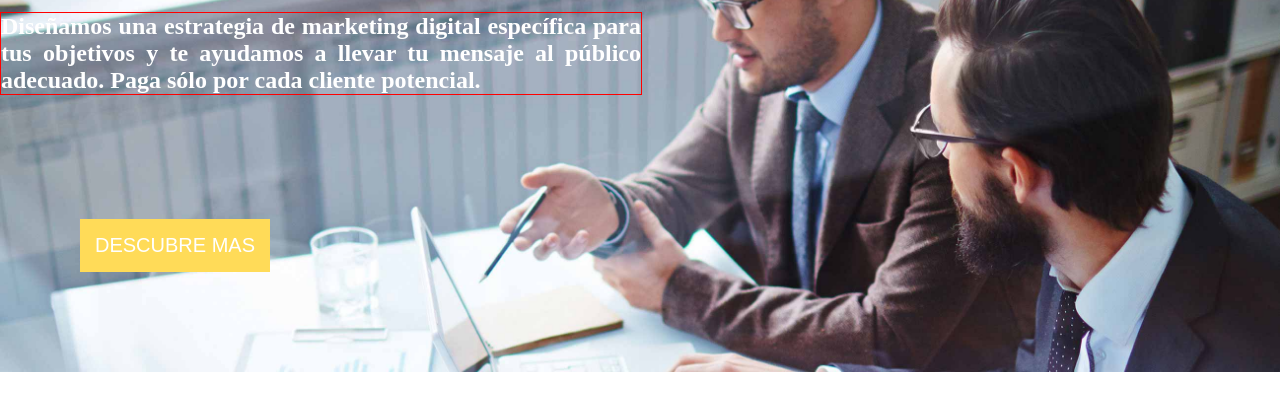
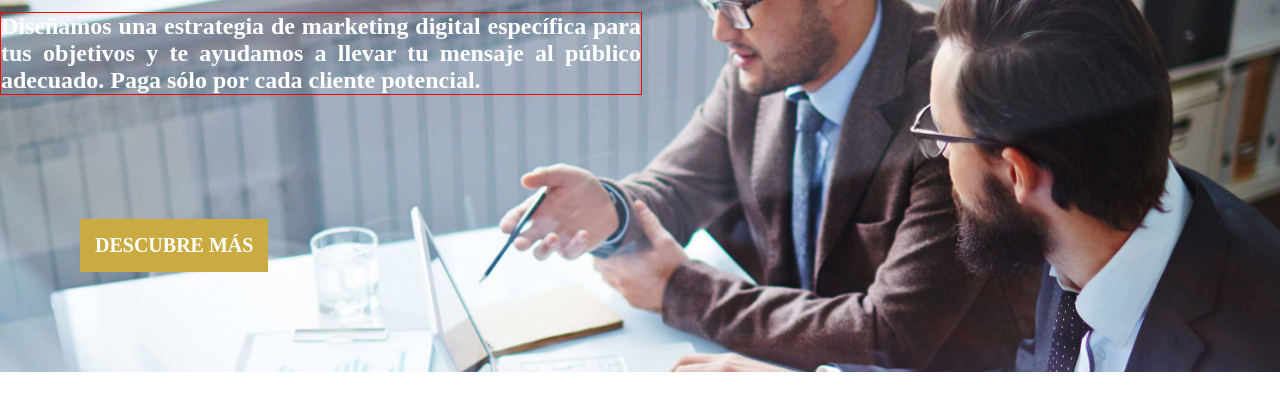
Before and after one commit to Gildedboy/curso-david, a plain HTML site: page index.html in a window 1280 px wide. Shown: the part 164-574 px from the top of the page. Drawn offline with Linux system fonts and the light colour scheme.

Commit message:
cambios pequeños

```diff
--- a/css/style.css
+++ b/css/style.css
@@ -29,7 +29,9 @@ p#attraction-text {
 }
 
 button#attraction-button {
-  background-color: #ffdb58;
+  font-family: "Times New Roman", Times, serif;
+  font-weight: bold;
+  background-color: #c9ab42;
   color: white;
   font-size: 20px;
   margin-top: 100px;
--- a/index.html
+++ b/index.html
@@ -13,7 +13,7 @@
           objetivos y te ayudamos a llevar tu mensaje al público adecuado. Paga
           sólo por cada cliente potencial.
         </p>
-        <button id="attraction-button">DESCUBRE MAS</button>
+        <button id="attraction-button">DESCUBRE MÁS</button>
       </div>
     </div>
   </body>
```
Also changed, not shown: Captura web_22-9-2022_113214_www.solemtipyme.com.jpeg (added).
